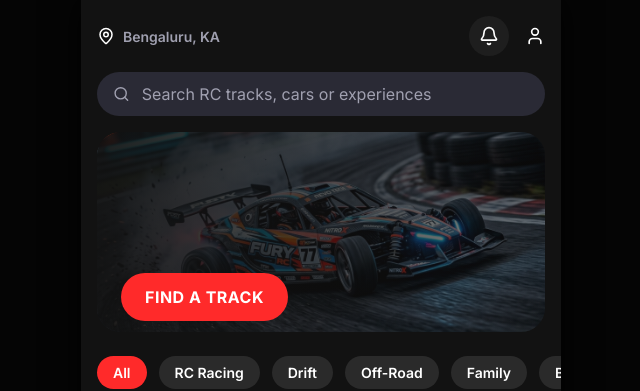
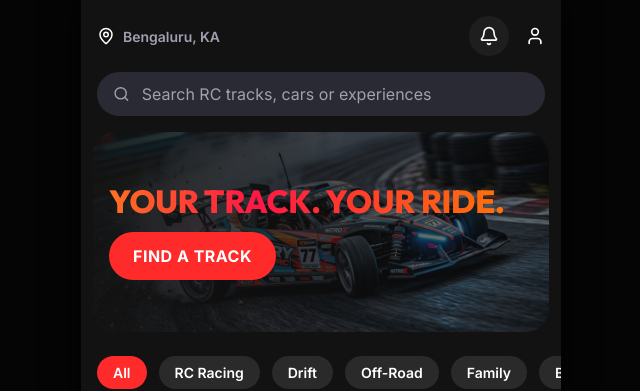
Before and after one commit to alizee000/rcc, a Next.js app: page /home in a window 1280 px wide. Shown: the top 391 px of the page, without its empty margins (319-959 px from the left). Built offline with nearby package versions, Linux system fonts and the light colour scheme; no server answers.

Commit message:
UI: Shorten hero text and bump font size

```diff
--- a/src/app/home/page.module.css
+++ b/src/app/home/page.module.css
@@ -65,13 +65,13 @@
 .hero {
   position: relative;
   height: 200px;
-  margin: 0 16px;
+  margin: 0 12px;
   border-radius: var(--radius-lg);
   overflow: hidden;
   display: flex;
   flex-direction: column;
   justify-content: center;
-  padding: 24px;
+  padding: 24px 16px;
 }
 
 .heroImage {
@@ -102,11 +102,13 @@
 
 .heroTitle {
   font-family: var(--font-outfit);
-  font-size: clamp(24px, 7vw, 36px);
+  font-size: clamp(18px, 6vw, 32px);
   font-weight: 800;
   line-height: 1.1;
   margin-bottom: 12px;
+  letter-spacing: -0.2px;
   text-transform: uppercase;
+  white-space: nowrap;
 
   /* Fire Gradient */
   background: linear-gradient(90deg, #ff1744, #ff8000, #ffc400, #ff1744);
@@ -114,7 +116,7 @@
   -webkit-background-clip: text;
   -webkit-text-fill-color: transparent;
   background-clip: text;
-  animation: fireGradient 3s linear infinite;
+  animation: slideUpFade 0.6s ease-out forwards, fireGradient 3s linear infinite;
 }
 
 @keyframes fireGradient {
@@ -122,15 +124,6 @@
     background-position: 200% center;
   }
 }
-
-.animatedText {
-  display: block;
-  opacity: 0;
-  animation: slideUpFade 0.6s ease-out forwards;
-}
-
-.delay1 { animation-delay: 0.15s; }
-.delay2 { animation-delay: 0.3s; }
 
 @keyframes slideUpFade {
   0% {
--- a/src/app/home/page.tsx
+++ b/src/app/home/page.tsx
@@ -60,9 +60,7 @@ export default function Home() {
         <div className={styles.heroOverlay}></div>
         <div className={styles.heroContent}>
           <h1 className={styles.heroTitle}>
-            <span className={styles.animatedText}>Your Track.</span>
-            <span className={`${styles.animatedText} ${styles.delay1}`}>Your Ride.</span>
-            <span className={`${styles.animatedText} ${styles.delay2}`}>Your Race.</span>
+            Your Track. Your Ride.
           </h1>
           <Link href="#nearby" className="btn-primary" style={{ display: 'inline-flex', width: 'fit-content' }}>
             Find a Track
```
